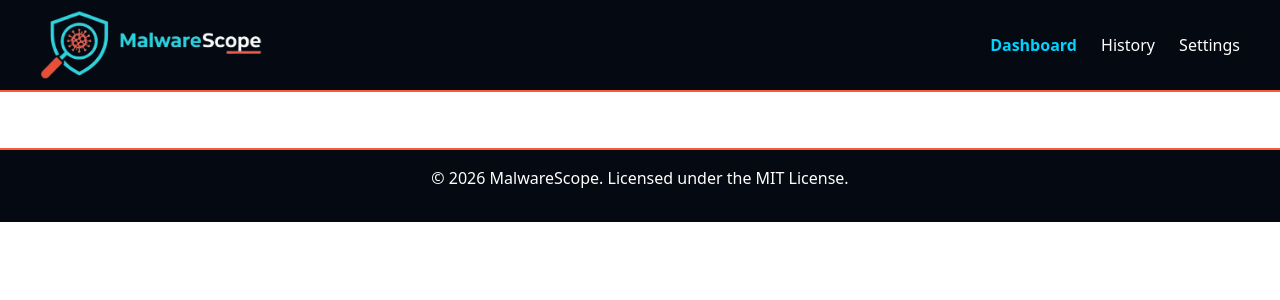
After one commit to Abdulrhman-Bahaa/web-applications, a Flask app: page /test in a window 1280 px wide. The commit adds this page. Shown: the top 300 px of the page. Run offline with Flask 3, Linux system fonts and the light colour scheme.

Commit message:
Add base template and refactor HTML structure for analysis and index pages to extend the base.html

```diff
--- a/Graduation Project/web_application/app.py
+++ b/Graduation Project/web_application/app.py
@@ -120,5 +120,10 @@ def analysis(sample_id):
         return 'Sample not found', 404
 
 
+@app.route("/test")
+def test():
+    return render_template('base.html')
+
+
 if __name__ == '__main__':
     app.run(host="0.0.0.0", port=5000, debug=True)
--- /dev/null
+++ b/Graduation Project/web_application/templates/base.html
@@ -0,0 +1,67 @@
+<!doctype html>
+<html lang="en">
+
+<head>
+    <meta charset="utf-8">
+    <meta name="viewport" content="width=device-width, initial-scale=1">
+    <link rel="icon" type="image/png" href="{{ url_for('static', filename='favicon.png') }}">
+    <title>{% block title %}MalwareScope{% endblock %}</title>
+    <link href="https://cdn.jsdelivr.net/npm/bootstrap@5.3.2/dist/css/bootstrap.min.css" rel="stylesheet">
+    <style>
+        .hash {
+            font-family: ui-monospace, SFMono-Regular, Menlo, Monaco, "Roboto Mono", "Courier New", monospace;
+        }
+
+        .hero {
+            background: #f8f9fa;
+            padding: 1.5rem;
+            border-radius: .5rem;
+        }
+
+        header {
+            position: fixed;
+            top: 0;
+            left: 0;
+            right: 0;
+            z-index: 1030;
+            width: 100%;
+        }
+
+        body {
+            padding-top: 100px;
+        }
+    </style>
+    {% block extra_css %}{% endblock %}
+</head>
+
+<body>
+    <header
+        style="background-color: #050a12; padding: 10px 40px; display: flex; align-items: center; border-bottom: 2px solid #ff5733;">
+        <div class="logo-container" style="display: flex; align-items: center;">
+            <a href="/">
+                <img src="{{ url_for('static', filename='MalwareScope_Logo.png') }}" alt="MalwareScope"
+                    style="height: 70px; margin-right: 15px;">
+            </a>
+        </div>
+        <nav style="margin-left: auto;">
+            <a href="/"
+                style="color: #00d1ff; text-decoration: none; margin-left: 20px; font-weight: bold;">Dashboard</a>
+            <a href="#" style="color: #ffffff; text-decoration: none; margin-left: 20px;">History</a>
+            <a href="#" style="color: #ffffff; text-decoration: none; margin-left: 20px;">Settings</a>
+        </nav>
+    </header>
+
+    <div class="container" style="margin-top: 3rem;">
+        {% block content %}{% endblock %}
+    </div>
+
+    <footer
+        style="background-color: #050a12; color: #ffffff; text-align: center; padding: 1rem; margin-top: 3rem; border-top: 2px solid #ff5733;">
+        <p>&copy; 2026 MalwareScope. Licensed under the MIT License.</p>
+    </footer>
+
+    <script src="https://cdn.jsdelivr.net/npm/bootstrap@5.3.2/dist/js/bootstrap.bundle.min.js"></script>
+    {% block extra_js %}{% endblock %}
+</body>
+
+</html>
```
Also changed, not shown: Graduation Project/web_application/templates/analysis.html (+8 -40 lines), Graduation Project/web_application/templates/index.html (+6 -46 lines).
